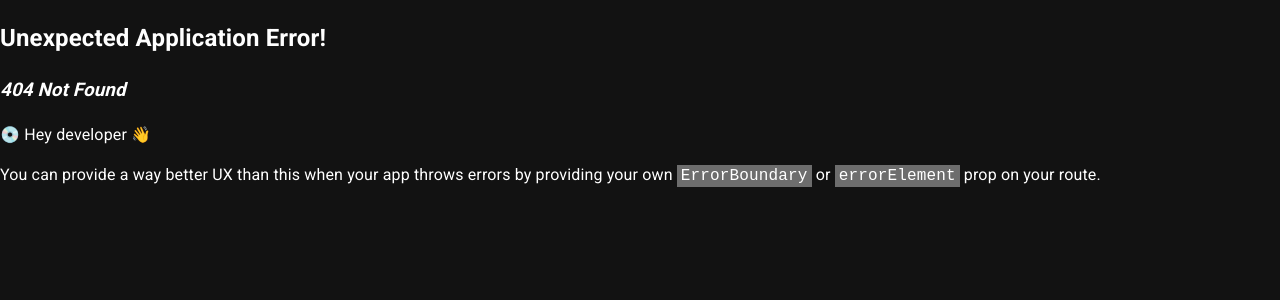
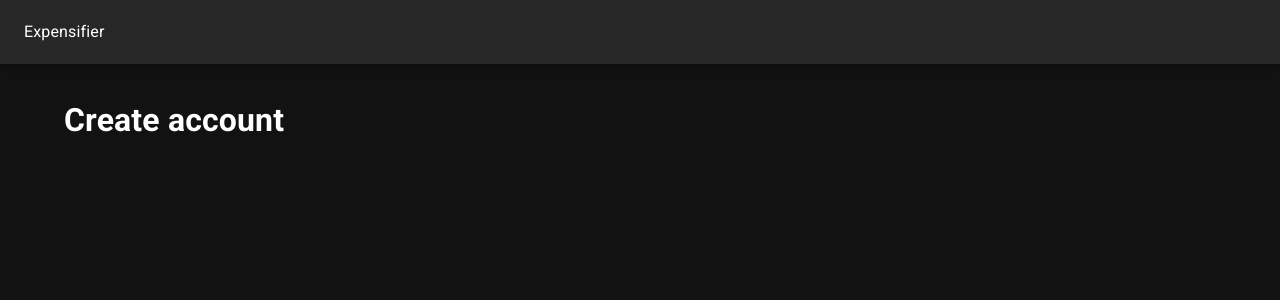
Before and after one commit to mrnustik/Expensifier, a React (Create React App) app in the folder client/: page /accounts/create in a window 1280 px wide. Before the commit this address had no page. Shown: the top 300 px of the page. Built offline with nearby package versions, Linux system fonts and the light colour scheme; a web font is replaced by a local one.

Commit message:
Add empty account creatin page

```diff
--- /dev/null
+++ b/client/src/Accounts/AccountCreate.tsx
@@ -0,0 +1,5 @@
+import React from "react";
+
+export const AccountCreate : React.FC = () => {
+    return <h1>Create account</h1>
+};
--- a/client/src/Accounts/AccountsList.tsx
+++ b/client/src/Accounts/AccountsList.tsx
@@ -1,29 +1,42 @@
+import { Fab } from '@mui/material';
+import { Add } from '@mui/icons-material';
 import { useQuery } from '@tanstack/react-query';
 import React from 'react';
+import { useNavigate } from 'react-router';
 
 async function getAccountsList() {
     const response = await fetch('/api/accounts');
     return response.json();
 }
 
+
 export const AccountList: React.FC = () => {
-    const {data, error, isLoading} = useQuery({
+    const navigate = useNavigate();
+    const { data, error, isLoading } = useQuery({
         queryKey: ['accounts'],
         queryFn: getAccountsList
     })
 
-    if(isLoading) {
+    if (isLoading) {
         return <h1>Loading</h1>
     }
 
-    if(error) {
+    if (error) {
         return <h1>Error...</h1>
     }
+
+    const onCreateClick = () => {
+        navigate("/accounts/create")
+    };
 
     return <>
         <h1>Account List</h1>
         <ul>
             {data.map((account: any) => <li key={account.id}>{account.name}</li>)}
         </ul>
+        <Fab style={{position:'fixed', bottom: 40, right: 40}}
+             onClick={onCreateClick}>
+            <Add />
+        </Fab>
     </>;
 };
--- a/client/src/Root.tsx
+++ b/client/src/Root.tsx
@@ -19,7 +19,7 @@ export const Root: React.FC = () => {
                         overflow: 'auto',
                     }}>
                     <Toolbar />
-                    <Container sx={{ mt: 4, mb: 4 }}>
+                    <Container sx={{ mt: 4, mb: 4, height: '100vh' }}>
                         <Outlet />
                     </Container>
                 </Box>
--- a/client/src/index.tsx
+++ b/client/src/index.tsx
@@ -10,6 +10,7 @@ import { ThemeProvider } from '@emotion/react';
 import { CssBaseline, createTheme } from '@mui/material';
 import { Root } from './Root';
 import { QueryClient, QueryClientProvider } from '@tanstack/react-query';
+import { AccountCreate } from './Accounts/AccountCreate';
 
 const router = createBrowserRouter(
   createRoutesFromElements(
@@ -19,6 +20,7 @@ const router = createBrowserRouter(
     >
       <Route index element={<AccountList />} />
       <Route path='/accounts' element={<AccountList />} />
+      <Route path='/accounts/create' element={<AccountCreate/>} />
     </Route>
   ));
 
```
